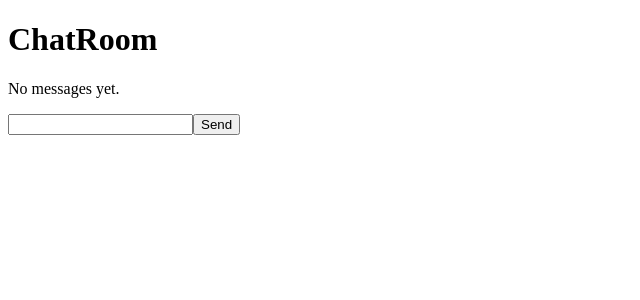
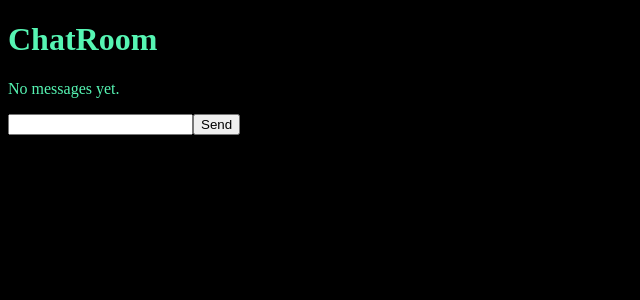
Before and after one commit to craftidev/ENISchool-Angular, an Angular app: page / in a window 1280 px wide. Shown: the top 300 px of the page, without its empty margins (0-640 px from the left). Built offline with nearby package versions, Linux system fonts and the light colour scheme.

Commit message:
dark ui, empty inptu after send msg

```diff
--- a/src/app/components/message-input/message-input.component.html
+++ b/src/app/components/message-input/message-input.component.html
@@ -1,2 +1,2 @@
 <input type-="text" #messageInput>
-<button (click)="sendMessage(messageInput.value)">Send</button>
+<button (click)="sendMessage(messageInput)">Send</button>
--- a/src/app/components/message-input/message-input.component.ts
+++ b/src/app/components/message-input/message-input.component.ts
@@ -5,15 +5,17 @@ import { Component, EventEmitter, Output } from '@angular/core';
     templateUrl: './message-input.component.html',
     styleUrls: ['./message-input.component.css'],
 })
-
 export class MessageInputComponent {
     @Output() messageSent = new EventEmitter<string>();
 
-    sendMessage(message: string): void {
+    sendMessage(inputElement: HTMLInputElement): void {
+        const message: string = inputElement.value;
+
         if (!message || message.trim().length === 0) {
             throw new Error('Message cannot be empty');
         }
 
         this.messageSent.emit(message);
+        inputElement.value = '';
     }
 }
--- a/src/styles.css
+++ b/src/styles.css
@@ -1 +1,5 @@
 /* You can add global styles to this file, and also import other style files */
+:root {
+    background-color: black;
+    color: rgb(86, 245, 179);
+}
```
